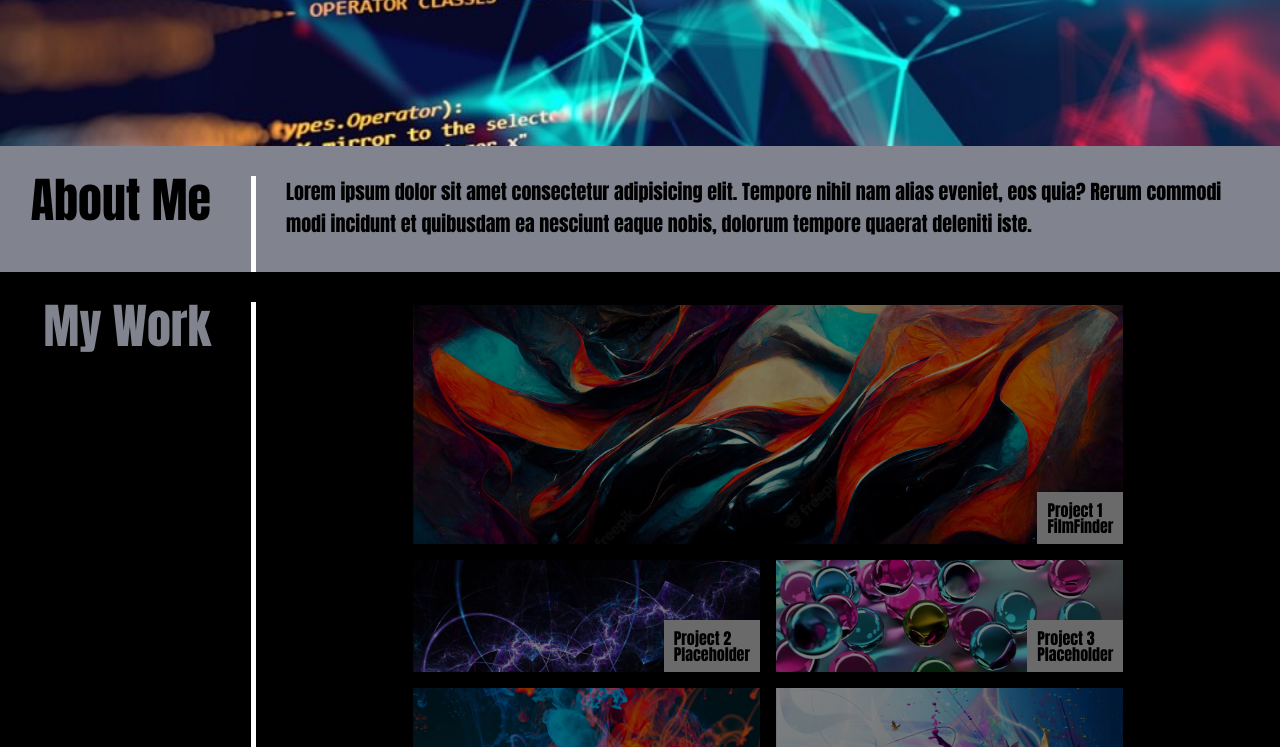
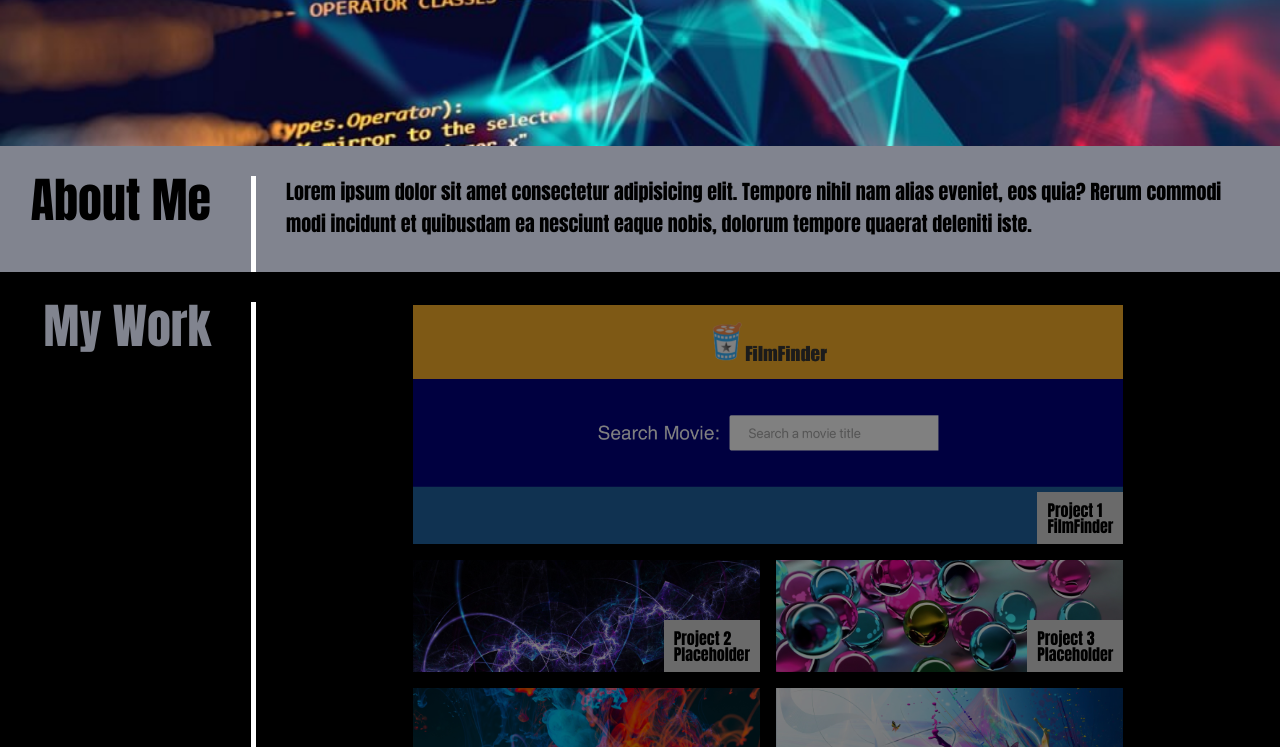
Before and after one commit to Damek-H/My-Portfolio, a plain HTML site: page index.html in a window 1280 px wide. Shown: the part 564-1311 px from the top of the page. Drawn offline with Linux system fonts and the light colour scheme.

Commit message:
Update style.css

```diff
--- a/Assets/css/style.css
+++ b/Assets/css/style.css
@@ -169,7 +169,7 @@ header nav ul li a:hover {
 .project1 {
     grid-column: 1/3;
     grid-row: span 2;
-    background-image: url("../images/colors.jpg");
+    background-image: url("../images/filmfinderproject.png");
 }
 
 .project2 {
```
